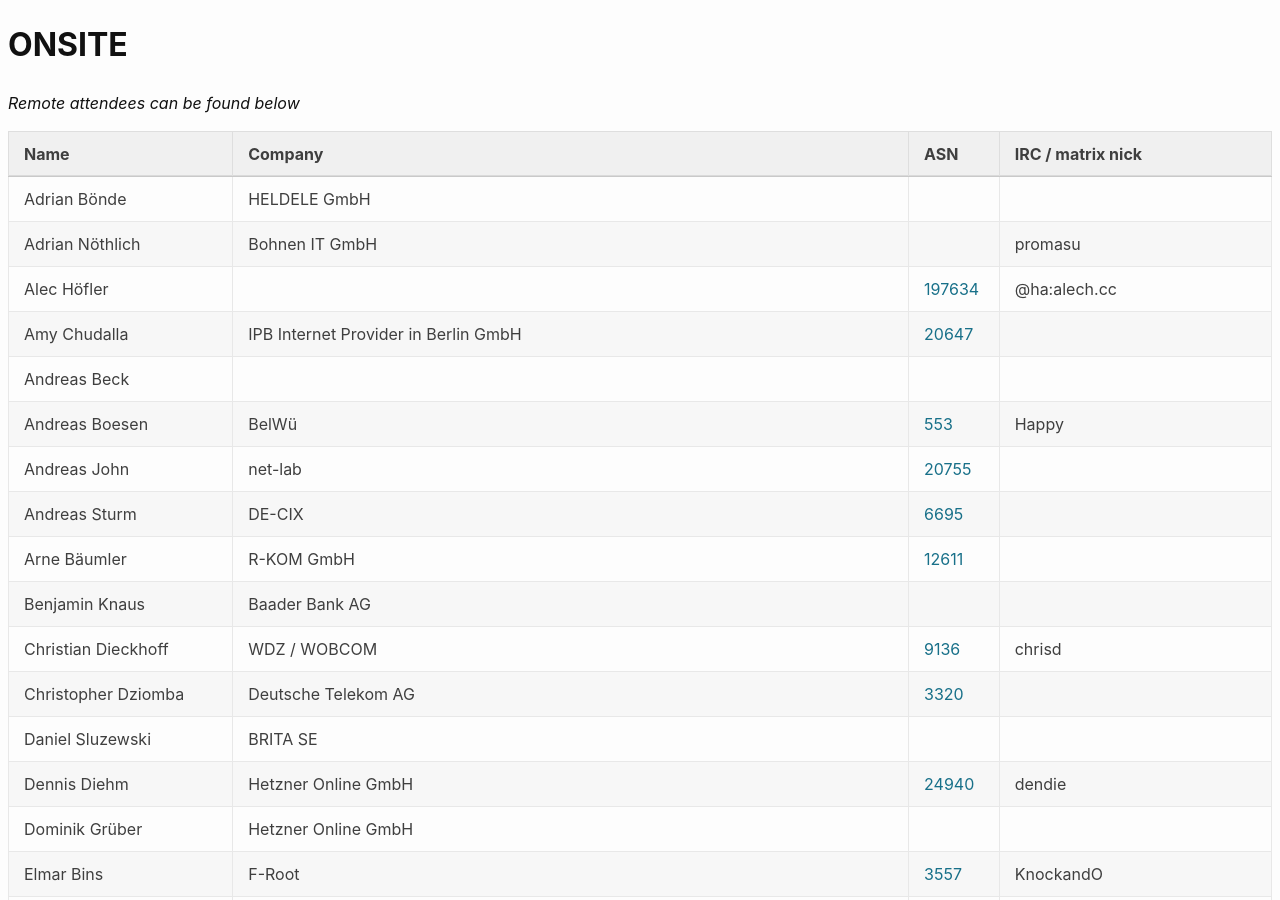
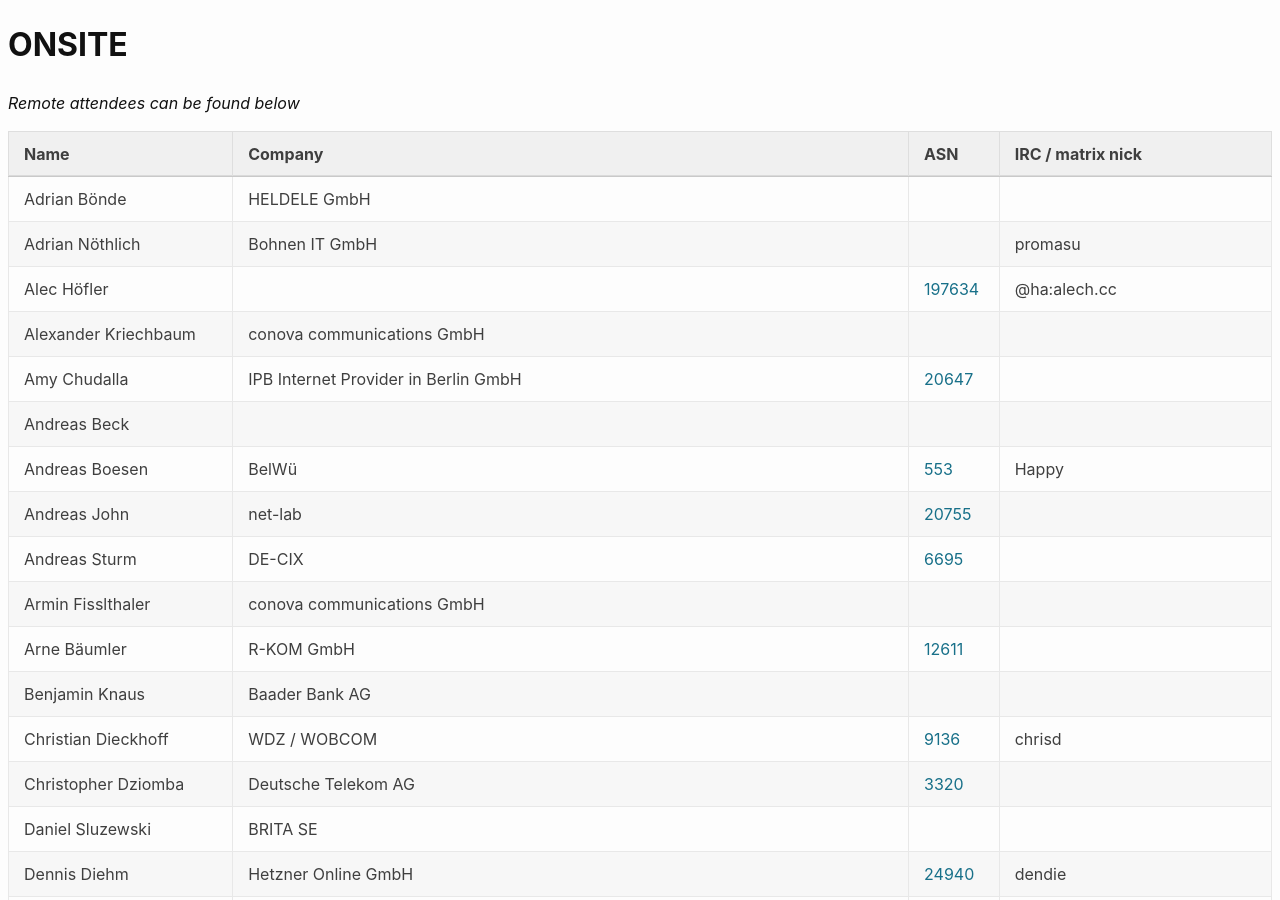
Before and after one commit to denog/pretix-attendeelist, a Jekyll site: the page built from denog17/index.markdown, in a window 1280 px wide and 900 px high. Built offline with Jekyll 4.4.1, drawn with Linux system fonts in a browser that asks for light colours; some of the changed text lies outside the part shown.

Commit message:
Latest data: Thu Jun  5 12:39:10 UTC 2025

```diff
--- a/_data/attendees_denog17_onsite.json
+++ b/_data/attendees_denog17_onsite.json
@@ -16,6 +16,12 @@
     "company": null,
     "irc": "@ha:alech.cc",
     "asn": "197634"
+  },
+  {
+    "name": "Alexander Kriechbaum",
+    "company": "conova communications GmbH",
+    "irc": null,
+    "asn": null
   },
   {
     "name": "Amy Chudalla",
@@ -46,6 +52,12 @@
     "company": "DE-CIX",
     "irc": null,
     "asn": "6695"
+  },
+  {
+    "name": "Armin Fisslthaler",
+    "company": "conova communications GmbH",
+    "irc": null,
+    "asn": null
   },
   {
     "name": "Arne Bäumler",
@@ -468,6 +480,12 @@
     "asn": "48918"
   },
   {
+    "name": "Philipp Krivanec",
+    "company": "conova communications GmbH",
+    "irc": null,
+    "asn": null
+  },
+  {
     "name": "Philipp Woldach",
     "company": "Aljo ' ever wanted!",
     "irc": null,
```
